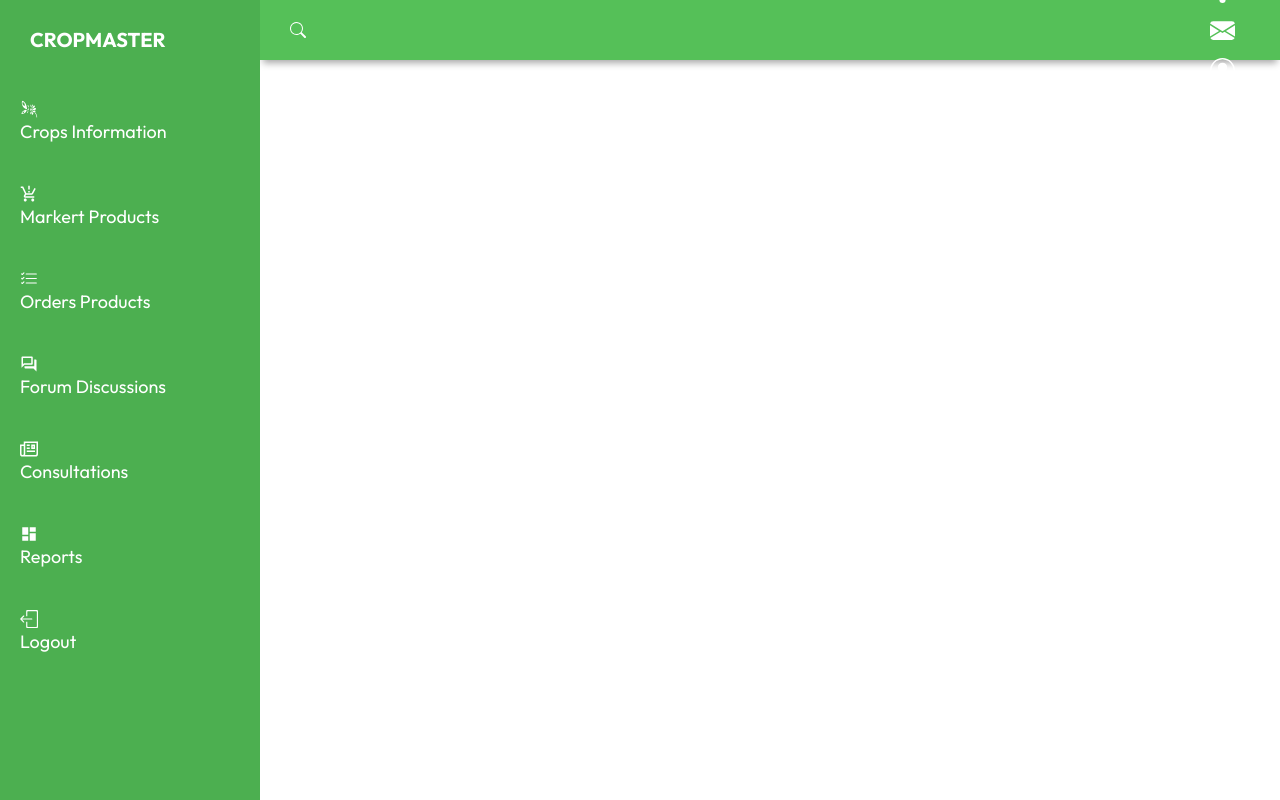
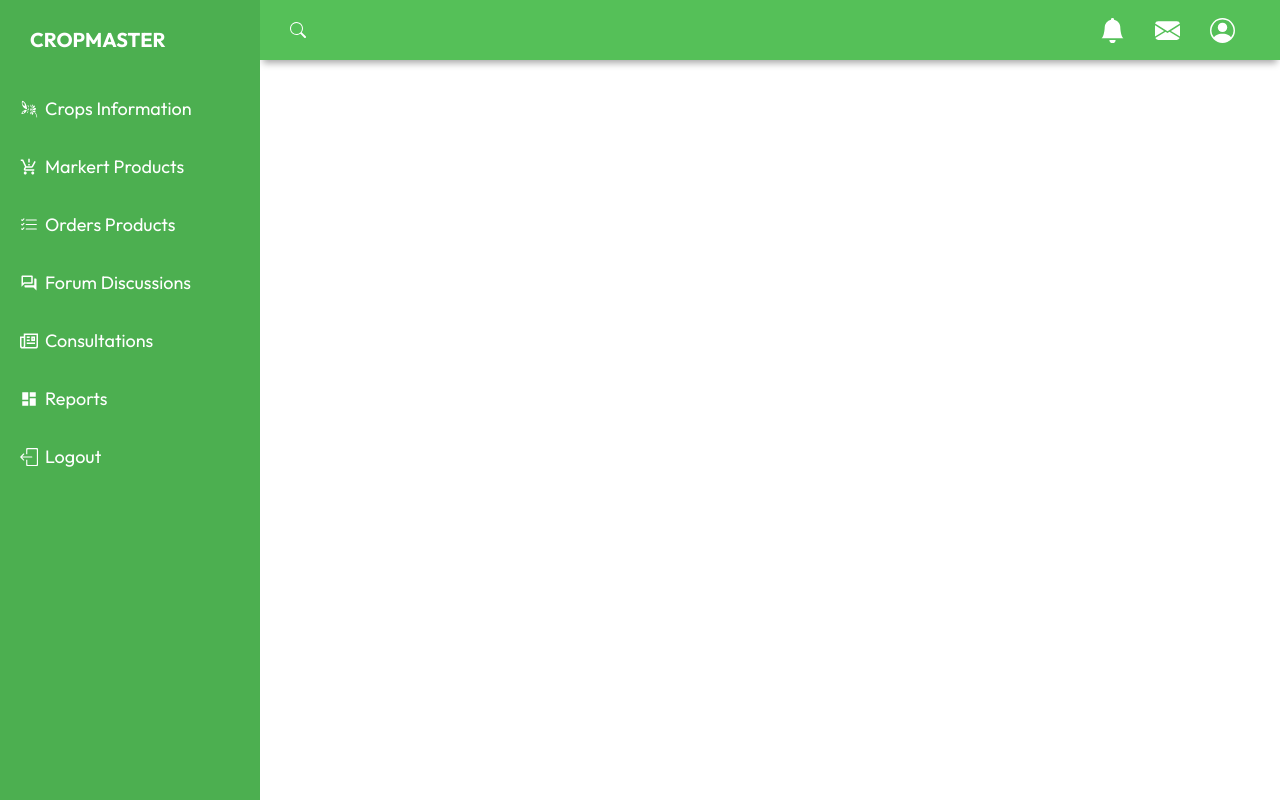
Before and after one commit to vonshirco/cropmaster, a React (Vite) app: page /buyers in a window 1280 px wide. Built offline with nearby package versions, Linux system fonts and the light colour scheme.

Commit message:
updated some files

```diff
--- a/src/Components/Farmers-components/FarmersLayout/HeaderLayout/HeaderLayout.css
+++ b/src/Components/Farmers-components/FarmersLayout/HeaderLayout/HeaderLayout.css
@@ -7,6 +7,9 @@
     padding: 0 30px 0 30px;
     box-shadow: 0 6px 7px -3px rgba(0, 0, 0, 0.35);
     background-color: #55c058;
+  }
+  .header-right{
+    display: flex;
   }
   .icon{
     color: #fff;
--- a/src/Components/Farmers-components/FarmersLayout/SideBarLayout/SideBarLayout.css
+++ b/src/Components/Farmers-components/FarmersLayout/SideBarLayout/SideBarLayout.css
@@ -7,7 +7,9 @@
   transition: all 0.5s;
   -webkit-transition: all 0.5s;
 }
-
+.icon{
+  margin-right: 7px;
+}
 .sidebarlayout-title {
   display: flex;
   justify-content: space-between;
@@ -34,6 +36,7 @@
 .sidebarlayout-list-item {
   padding: 20px 20px 20px 20px;
   font-size: 18px;
+
 }
 
 .sidebarlayout-list-item:hover {
@@ -44,6 +47,8 @@
 .sidebarlayout-list-item > a {
   text-decoration: none;
   color: #fff;
+  display: flex;
+
 }
 
 .sidebarlayout-responsive {
```
Lines whose indentation alone changed are shown as unchanged.
